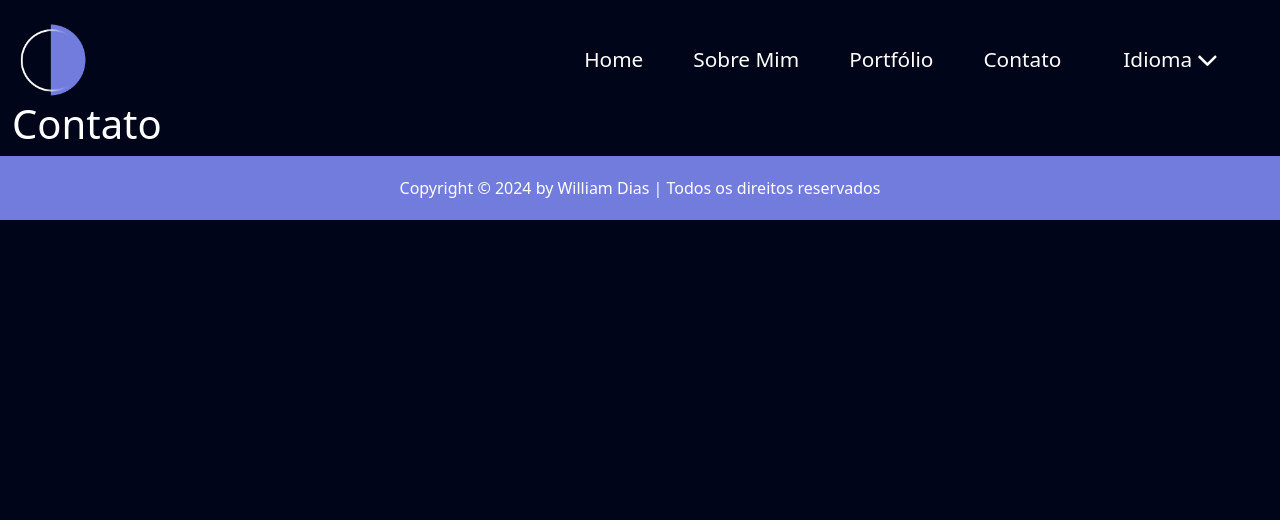
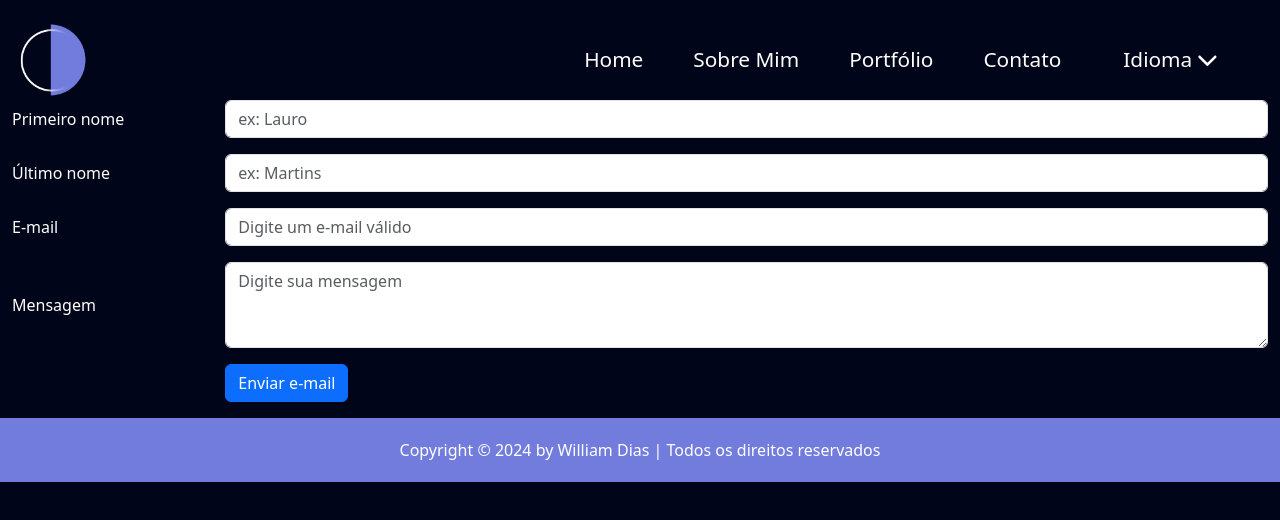
Before and after one commit to williampgdias/my_portfolio, a React (Vite) app: page /contato in a window 1280 px wide. Shown: the top 520 px of the page. Built offline with nearby package versions, Linux system fonts and the light colour scheme; a web font is replaced by a local one.

Commit message:
feat(Form): Adicionando a página Contato.

```diff
--- a/package.json
+++ b/package.json
@@ -17,6 +17,7 @@
         "@fortawesome/free-solid-svg-icons": "^6.6.0",
         "@fortawesome/react-fontawesome": "^0.2.2",
         "bootstrap": "^5.3.3",
+        "emailjs-com": "^3.2.0",
         "react": "^18.3.1",
         "react-bootstrap": "^2.10.4",
         "react-dom": "^18.3.1",
--- a/src/App.jsx
+++ b/src/App.jsx
@@ -1,5 +1,5 @@
 import { BrowserRouter as Router } from 'react-router-dom';
-import AppContent from './components/AppContent';
+import AppContent from './components/AppContent/AppContent';
 
 const App = () => {
     return (
--- /dev/null
+++ b/src/components/Bootstrap/Form/Form.css
@@ -0,0 +1,9 @@
+.contact {
+    height: calc(
+        100vh - 100px - 64px
+    ); /* 100px is the height of the navbar and 64px is the height of the footer */
+}
+
+.form {
+    border: 1px solid red;
+}
--- /dev/null
+++ b/src/components/Bootstrap/Form/Form.jsx
@@ -0,0 +1,122 @@
+import React, { useState } from 'react';
+import Button from 'react-bootstrap/Button';
+import Col from 'react-bootstrap/Col';
+import Form from 'react-bootstrap/Form';
+import Row from 'react-bootstrap/Row';
+
+import emailjs from 'emailjs-com';
+
+function ContactForm() {
+    const [formData, setFormData] = useState({
+        first_name: '',
+        last_name: '',
+        email: '',
+        message: '',
+    });
+
+    const handleChange = (e) => {
+        setFormData({ ...formData, [e.target.name]: e.target.value });
+    };
+
+    const handleSubmit = (e) => {
+        e.preventDefault();
+
+        emailjs
+            .send(
+                import.meta.env.VITE_EMAILJS_SERVICE_ID,
+                import.meta.env.VITE_EMAILJS_TEMPLATE_ID,
+                formData,
+                import.meta.env.VITE_EMAILJS_USER_ID
+            )
+            .then(
+                (result) => {
+                    console.log(result.text);
+                    alert('E-mail enviado com sucesso!');
+                },
+                (error) => {
+                    console.log(error.text);
+                    alert(
+                        'Erro ao enviar o e-mail. Tente novamente mais tarde.'
+                    );
+                }
+            );
+    };
+
+    return (
+        <Form onSubmit={handleSubmit}>
+            <Form.Group as={Row} className="mb-3" controlId="formFirstName">
+                <Form.Label column sm={2}>
+                    Primeiro nome
+                </Form.Label>
+                <Col sm={10}>
+                    <Form.Control
+                        type="text"
+                        name="first_name"
+                        placeholder="ex: Lauro"
+                        value={formData.first_name}
+                        onChange={handleChange}
+                        required
+                    />
+                </Col>
+            </Form.Group>
+
+            <Form.Group as={Row} className="mb-3" controlId="formLastName">
+                <Form.Label column sm={2}>
+                    Último nome
+                </Form.Label>
+                <Col sm={10}>
+                    <Form.Control
+                        type="text"
+                        name="last_name"
+                        placeholder="ex: Martins"
+                        value={formData.last_name}
+                        onChange={handleChange}
+                        required
+                    />
+                </Col>
+            </Form.Group>
+            <Form.Group as={Row} className="mb-3" controlId="formEmail">
+                <Form.Label column sm={2}>
+                    E-mail
+                </Form.Label>
+                <Col sm={10}>
+                    <Form.Control
+                        type="email"
+                        name="email"
+                        placeholder="Digite um e-mail válido"
+                        value={formData.email}
+                        onChange={handleChange}
+                        required
+                    />
+                </Col>
+            </Form.Group>
+
+            {/* TextArea */}
+            <Form.Group as={Row} className="mb-3" controlId="formMessage">
+                <Form.Label column sm={2}>
+                    Mensagem
+                </Form.Label>
+                <Col sm={10}>
+                    <Form.Control
+                        as="textarea"
+                        rows={3}
+                        type="text"
+                        name="message"
+                        placeholder="Digite sua mensagem"
+                        value={formData.message}
+                        onChange={handleChange}
+                        required
+                    />
+                </Col>
+            </Form.Group>
+
+            <Form.Group as={Row} className="mb-3">
+                <Col sm={{ span: 10, offset: 2 }}>
+                    <Button type="submit">Enviar e-mail</Button>
+                </Col>
+            </Form.Group>
+        </Form>
+    );
+}
+
+export default ContactForm;
--- a/src/pages/Contato/Contato.jsx
+++ b/src/pages/Contato/Contato.jsx
@@ -1,9 +1,11 @@
 import React from 'react';
+
+import Form from '../../components/Bootstrap/Form/Form';
 
 const Contato = () => {
     return (
         <div>
-            <h1>Contato</h1>
+            <Form />
         </div>
     );
 };
```
Also changed, not shown: src/components/AppContent/AppContent.jsx (renamed from src/components/AppContent/Index.jsx), 2 other files (tests, documents, lock files or other folders).
